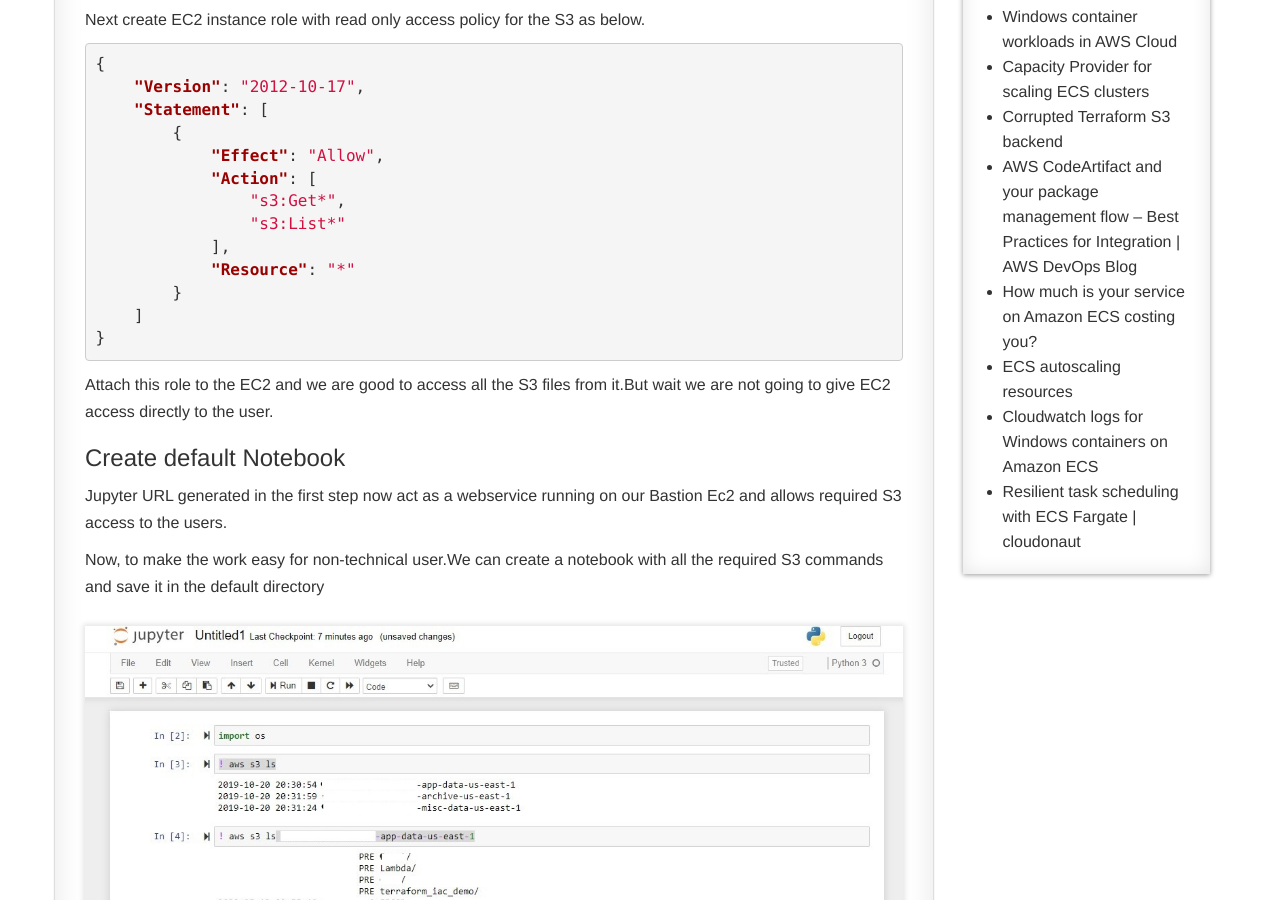
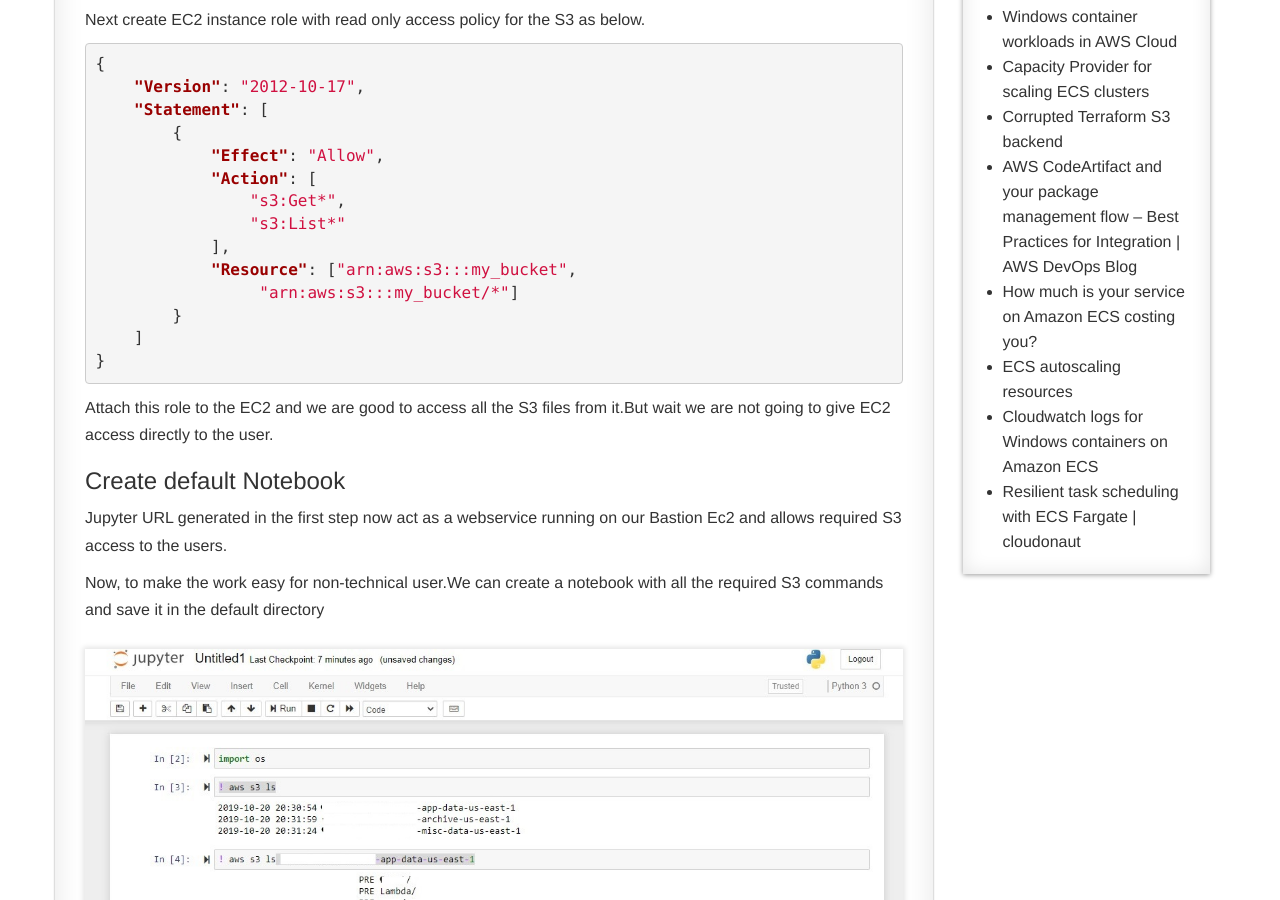
Before and after one commit to iam-j/iam-j.github.io, a Jekyll site: the page built from _posts/2020-12-07-s3-browse-download-no-publicaccess.markdown, in a window 1280 px wide and 900 px high, scrolled down 931 px. Built offline with Jekyll 4.4.1, drawn with Linux system fonts in a browser that asks for light colours; nearby versions of some CDN libraries.

Commit message:
Fix Permissions

```diff
--- a/_posts/2020-12-07-s3-browse-download-no-publicaccess.markdown
+++ b/_posts/2020-12-07-s3-browse-download-no-publicaccess.markdown
@@ -47,7 +47,8 @@
                 "s3:Get*",
                 "s3:List*"
             ],
-            "Resource": "*"
+            "Resource": ["arn:aws:s3:::my_bucket",
+                 "arn:aws:s3:::my_bucket/*"]
         }
     ]
 }
```
